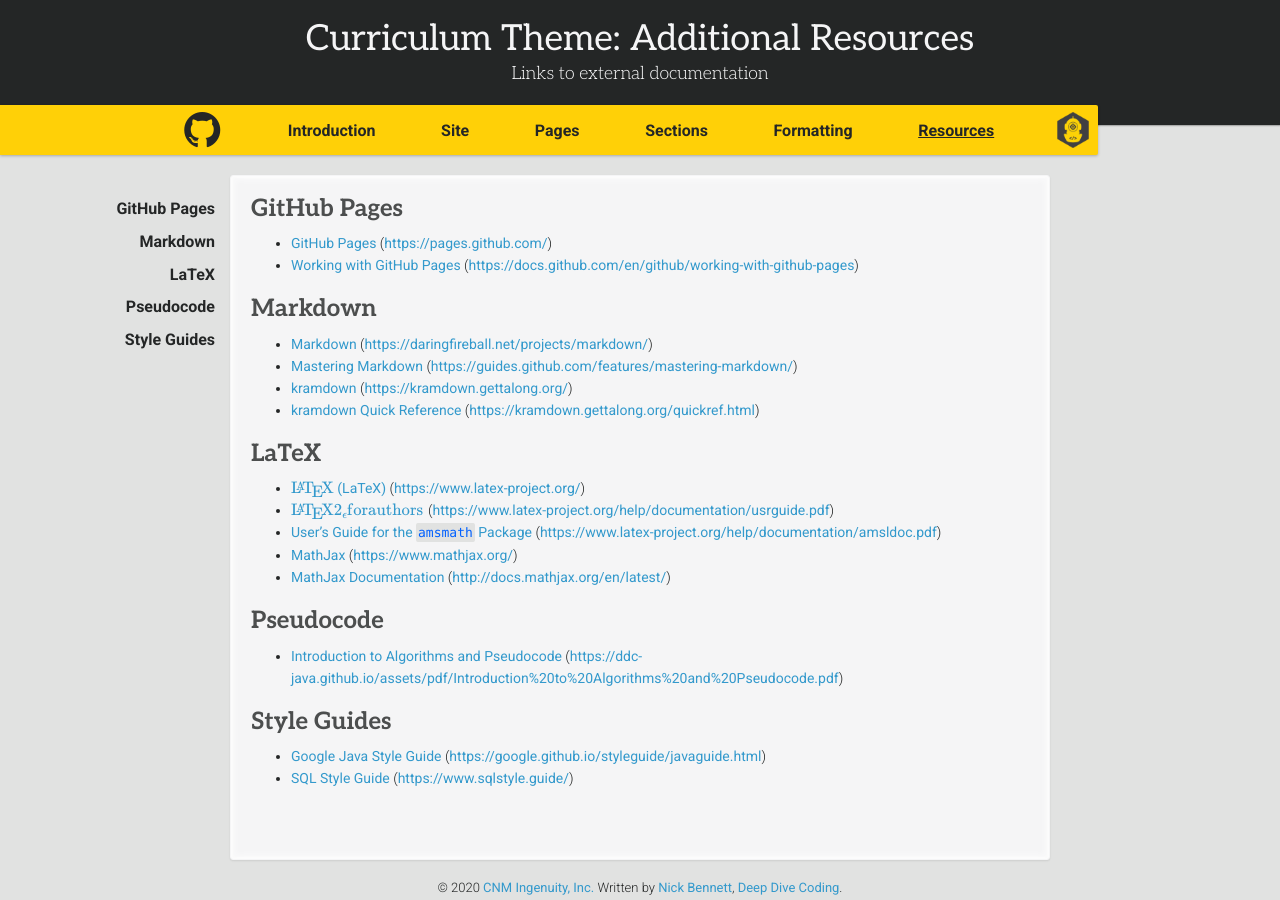
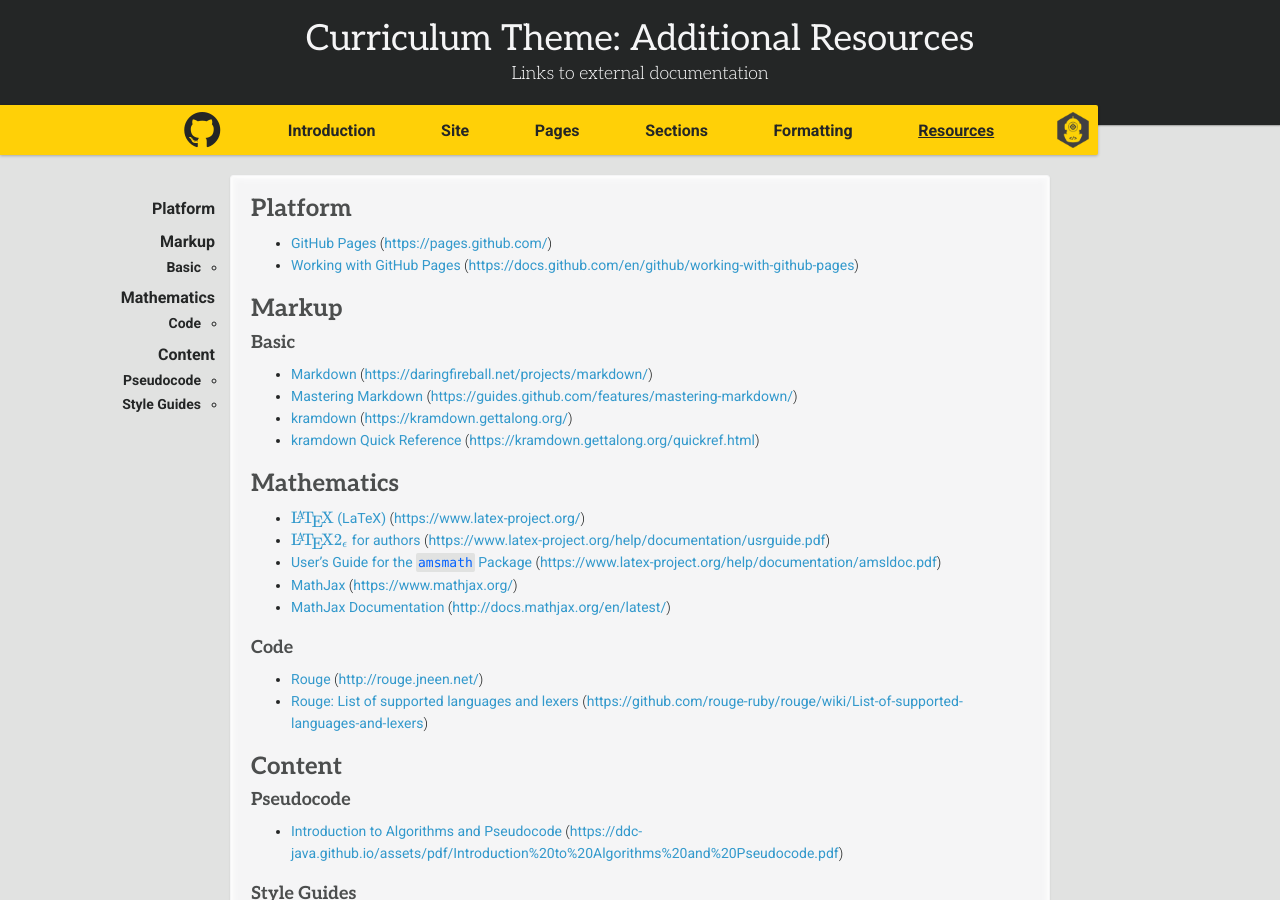
Before and after one commit to ddc-java/ddc-day, a Jekyll site: the page built from resources.md, in a window 1280 px wide and 900 px high. Built offline with Jekyll 4.4.1, drawn with Linux system fonts in a browser that asks for light colours; nearby versions of some CDN libraries; some web fonts are replaced; our own code applies the rules of GitHub Pages for plain Markdown files; formulas are drawn with MathJax 3.

Commit message:
References

```diff
--- a/resources.md
+++ b/resources.md
@@ -5,31 +5,40 @@
 description: "Links to external documentation"
 ---
 
-## GitHub Pages
+## Platform
 
 * [GitHub Pages](https://pages.github.com/) (<https://pages.github.com/>)
 * [Working with GitHub Pages](https://docs.github.com/en/github/working-with-github-pages) (<https://docs.github.com/en/github/working-with-github-pages>)
 
-## Markdown
+## Markup
+
+### Basic
 
 * [Markdown](https://daringfireball.net/projects/markdown/) (<https://daringfireball.net/projects/markdown/>)
 * [Mastering Markdown](https://guides.github.com/features/mastering-markdown/) (<https://guides.github.com/features/mastering-markdown/>)
 * [kramdown](https://kramdown.gettalong.org/) (<https://kramdown.gettalong.org/>)
 * [kramdown Quick Reference](https://kramdown.gettalong.org/quickref.html) (<https://kramdown.gettalong.org/quickref.html>)
 
-## LaTeX
+## Mathematics
 
 * [$\rm\LaTeX$ (LaTeX)](https://www.latex-project.org/) (<https://www.latex-project.org/>)
-* [$\rm\LaTeX 2_\epsilon for authors$](https://www.latex-project.org/help/documentation/usrguide.pdf) (<https://www.latex-project.org/help/documentation/usrguide.pdf>)
+* [$\rm\LaTeX 2_\epsilon$ for authors](https://www.latex-project.org/help/documentation/usrguide.pdf) (<https://www.latex-project.org/help/documentation/usrguide.pdf>)
 * [User’s Guide for the `amsmath` Package](https://www.latex-project.org/help/documentation/amsldoc.pdf) (<https://www.latex-project.org/help/documentation/amsldoc.pdf>)
 * [MathJax](https://www.mathjax.org/) (<https://www.mathjax.org/>)
 * [MathJax Documentation](http://docs.mathjax.org/en/latest/) (<http://docs.mathjax.org/en/latest/>)
 
-## Pseudocode
+### Code
+
+* [Rouge](http://rouge.jneen.net/) (<http://rouge.jneen.net/>)
+* [Rouge: List of supported languages and lexers](https://github.com/rouge-ruby/rouge/wiki/List-of-supported-languages-and-lexers) (<https://github.com/rouge-ruby/rouge/wiki/List-of-supported-languages-and-lexers>)
+
+## Content
+
+### Pseudocode
 
 * [Introduction to Algorithms and Pseudocode](https://ddc-java.github.io/assets/pdf/Introduction%20to%20Algorithms%20and%20Pseudocode.pdf) (<https://ddc-java.github.io/assets/pdf/Introduction%20to%20Algorithms%20and%20Pseudocode.pdf>)
 
-## Style Guides
+### Style Guides
 
 * [Google Java Style Guide](https://google.github.io/styleguide/javaguide.html) (<https://google.github.io/styleguide/javaguide.html>)
 * [SQL Style Guide](https://www.sqlstyle.guide/) (<https://www.sqlstyle.guide/>)
```
Also changed, not shown: index.md (+1 -9 lines).
